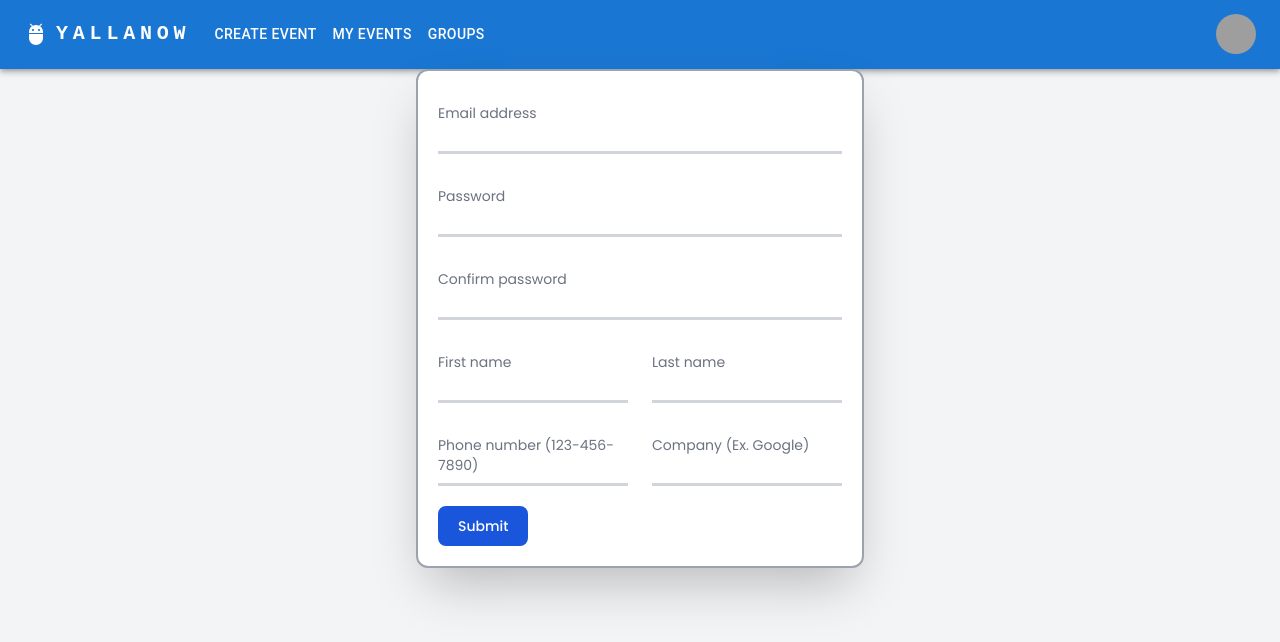
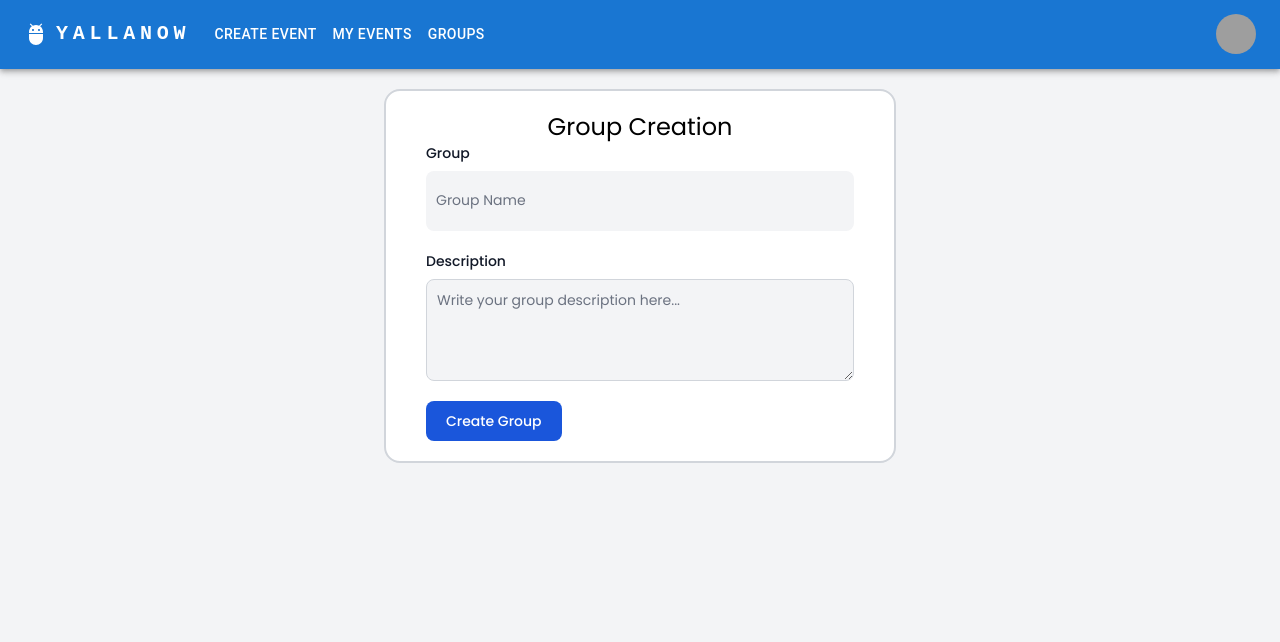
Before and after one commit to maged-elhabiby/YallaNow, a React (Create React App) app in the folder Frontend/: page /group-creation in a window 1280 px wide. Shown: the top 642 px of the page. Built offline with nearby package versions, Linux system fonts and the light colour scheme; grey boxes are pictures that could not be loaded.

Commit message:
create group form fields done

```diff
--- a/Frontend/src/components/GroupPage.js
+++ b/Frontend/src/components/GroupPage.js
@@ -61,7 +61,7 @@ function GroupPage() {
                         <div class="mx-auto">
                             {groupEvents.map((event) => (
                                 <div key={event.eventID} className="event-card bg-white mx-auto rounded-xl shadow-lg items-center space-x-4 max-w-sm p-6 mt-4 m-1"
-                                    onClick={() => navigate(`event/${event.eventID}`, { state: { event: event } })}>
+                                    onClick={() => navigate(`/event/${event.eventID}`, { state: { event: event } })}>
                                     <strong>{event.eventTitle}</strong>
                                 </div>
                             ))
--- a/Frontend/src/components/groupCreation.js
+++ b/Frontend/src/components/groupCreation.js
@@ -10,49 +10,19 @@ function groupCreation() {
     return (
         <div>
             <body class="dark:bg-gray-800 bg-gray-100 min-h-screen">
-            <Nav />
-                <div class="flex flex-col items-center">
-                    <form class="max-w-md mx-auto p-5 border-2 rounded-xl bg-white border-gray-400 shadow-2xl">
-                        <div class="relative z-0 w-full mb-5 group">
-                            <input type="email" name="floating_email" id="floating_email" class=" border-10  block py-2.5 px-0 w-full text-sm text-gray-900 bg-transparent border-gray-300  dark:text-white dark:border-gray-600 dark:focus:border-blue-500 focus:outline-none focus:ring-0 focus:border-blue-600 peer" placeholder=" " required />
-                            <label for="floating_email" class="peer-focus:font-medium absolute text-sm text-gray-500 dark:text-gray-400 duration-300 transform -translate-y-6 scale-75 top-3 -z-10 origin-[0] peer-focus:start-0 rtl:peer-focus:translate-x-1/4 rtl:peer-focus:left-auto peer-focus:text-blue-600 peer-focus:dark:text-blue-500 peer-placeholder-shown:scale-100 peer-placeholder-shown:translate-y-0 peer-focus:scale-75 peer-focus:-translate-y-6">Email address</label>
-                            <hr class="border-b-2 border-gray-300"></hr>
+                <Nav />
+                <div class="flex flex-col items-center mt-5">
+                    <form class="max-w-lg mx-auto border-2 px-10 py-5 rounded-2xl border-gray-300 bg-white w-full">
+                        <p class="text-2xl text-center">Group Creation</p>
+                        <div class="mb-5">
+                            <label for="text" class="block mb-2 text-sm font-medium text-gray-900 dark:text-white">Group</label>
+                            <input type="text" id="GroupName" class="bg-gray-100 border border-gray-300 text-gray-900 text-sm rounded-lg focus:ring-blue-500 focus:border-blue-500 block w-full p-2.5 " placeholder="Group Name" required />
                         </div>
-                        <div class="relative z-0 w-full mb-5 group">
-                            <input type="password" name="floating_password" id="floating_password" class="block py-2.5 px-0 w-full text-sm text-gray-900 bg-transparent border-0 border-b-2 border-gray-300 appearance-none dark:text-white dark:border-gray-600 dark:focus:border-blue-500 focus:outline-none focus:ring-0 focus:border-blue-600 peer" placeholder=" " required />
-                            <label for="floating_password" class="peer-focus:font-medium absolute text-sm text-gray-500 dark:text-gray-400 duration-300 transform -translate-y-6 scale-75 top-3 -z-10 origin-[0] peer-focus:start-0 rtl:peer-focus:translate-x-1/4 peer-focus:text-blue-600 peer-focus:dark:text-blue-500 peer-placeholder-shown:scale-100 peer-placeholder-shown:translate-y-0 peer-focus:scale-75 peer-focus:-translate-y-6">Password</label>
-                            <hr class="border-b-2 border-gray-300"></hr>
+                        <div class="mb-5">
+                            <label for="message" class="block mb-2 text-sm font-medium text-gray-900 dark:text-white">Description</label>
+                            <textarea id="message" rows="4" class="block p-2.5 w-full text-sm text-gray-900 bg-gray-100 rounded-lg border-1 border-gray-300 focus:ring-blue-500 focus:border-blue-500 " placeholder="Write your group description here..."></textarea>
                         </div>
-                        <div class="relative z-0 w-full mb-5 group">
-                            <input type="password" name="repeat_password" id="floating_repeat_password" class="block py-2.5 px-0 w-full text-sm text-gray-900 bg-transparent border-0 border-b-2 border-gray-300 appearance-none dark:text-white dark:border-gray-600 dark:focus:border-blue-500 focus:outline-none focus:ring-0 focus:border-blue-600 peer" placeholder=" " required />
-                            <label for="floating_repeat_password" class="peer-focus:font-medium absolute text-sm text-gray-500 dark:text-gray-400 duration-300 transform -translate-y-6 scale-75 top-3 -z-10 origin-[0] peer-focus:start-0 rtl:peer-focus:translate-x-1/4 peer-focus:text-blue-600 peer-focus:dark:text-blue-500 peer-placeholder-shown:scale-100 peer-placeholder-shown:translate-y-0 peer-focus:scale-75 peer-focus:-translate-y-6">Confirm password</label>
-                            <hr class="border-b-2 border-gray-300"></hr>
-                        </div>
-                        <div class="grid md:grid-cols-2 md:gap-6">
-                            <div class="relative z-0 w-full mb-5 group">
-                                <input type="text" name="floating_first_name" id="floating_first_name" class="block py-2.5 px-0 w-full text-sm text-gray-900 bg-transparent border-0 border-b-2 border-gray-300 appearance-none dark:text-white dark:border-gray-600 dark:focus:border-blue-500 focus:outline-none focus:ring-0 focus:border-blue-600 peer" placeholder=" " required />
-                                <label for="floating_first_name" class="peer-focus:font-medium absolute text-sm text-gray-500 dark:text-gray-400 duration-300 transform -translate-y-6 scale-75 top-3 -z-10 origin-[0] peer-focus:start-0 rtl:peer-focus:translate-x-1/4 peer-focus:text-blue-600 peer-focus:dark:text-blue-500 peer-placeholder-shown:scale-100 peer-placeholder-shown:translate-y-0 peer-focus:scale-75 peer-focus:-translate-y-6">First name</label>
-                                <hr class="border-b-2 border-gray-300"></hr>
-                            </div>
-                            <div class="relative z-0 w-full mb-5 group">
-                                <input type="text" name="floating_last_name" id="floating_last_name" class="block py-2.5 px-0 w-full text-sm text-gray-900 bg-transparent border-0 border-b-2 border-gray-300 appearance-none dark:text-white dark:border-gray-600 dark:focus:border-blue-500 focus:outline-none focus:ring-0 focus:border-blue-600 peer" placeholder=" " required />
-                                <label for="floating_last_name" class="peer-focus:font-medium absolute text-sm text-gray-500 dark:text-gray-400 duration-300 transform -translate-y-6 scale-75 top-3 -z-10 origin-[0] peer-focus:start-0 rtl:peer-focus:translate-x-1/4 peer-focus:text-blue-600 peer-focus:dark:text-blue-500 peer-placeholder-shown:scale-100 peer-placeholder-shown:translate-y-0 peer-focus:scale-75 peer-focus:-translate-y-6">Last name</label>
-                                <hr class="border-b-2 border-gray-300"></hr>
-                            </div>
-                        </div>
-                        <div class="grid md:grid-cols-2 md:gap-6">
-                            <div class="relative z-0 w-full mb-5 group">
-                                <input type="tel" pattern="[0-9]{3}-[0-9]{3}-[0-9]{4}" name="floating_phone" id="floating_phone" class="block py-2.5 px-0 w-full text-sm text-gray-900 bg-transparent border-0 border-b-2 border-gray-300 appearance-none dark:text-white dark:border-gray-600 dark:focus:border-blue-500 focus:outline-none focus:ring-0 focus:border-blue-600 peer" placeholder=" " required />
-                                <label for="floating_phone" class="peer-focus:font-medium absolute text-sm text-gray-500 dark:text-gray-400 duration-300 transform -translate-y-6 scale-75 top-3 -z-10 origin-[0] peer-focus:start-0 rtl:peer-focus:translate-x-1/4 peer-focus:text-blue-600 peer-focus:dark:text-blue-500 peer-placeholder-shown:scale-100 peer-placeholder-shown:translate-y-0 peer-focus:scale-75 peer-focus:-translate-y-6">Phone number (123-456-7890)</label>
-                                <hr class="border-b-2 border-gray-300"></hr>
-                            </div>
-                            <div class="relative z-0 w-full mb-5 group">
-                                <input type="text" name="floating_company" id="floating_company" class="block py-2.5 px-0 w-full text-sm text-gray-900 bg-transparent border-0 border-b-2 border-gray-300 appearance-none dark:text-white dark:border-gray-600 dark:focus:border-blue-500 focus:outline-none focus:ring-0 focus:border-blue-600 peer" placeholder=" " required />
-                                <label for="floating_company" class="peer-focus:font-medium absolute text-sm text-gray-500 dark:text-gray-400 duration-300 transform -translate-y-6 scale-75 top-3 -z-10 origin-[0] peer-focus:start-0 rtl:peer-focus:translate-x-1/4 peer-focus:text-blue-600 peer-focus:dark:text-blue-500 peer-placeholder-shown:scale-100 peer-placeholder-shown:translate-y-0 peer-focus:scale-75 peer-focus:-translate-y-6">Company (Ex. Google)</label>
-                                <hr class="border-b-2 border-gray-300"></hr>
-                            </div>
-                        </div>
-                        <button type="submit" class="text-white bg-blue-700 hover:bg-blue-800 focus:ring-4 focus:outline-none focus:ring-blue-300 font-medium rounded-lg text-sm w-full sm:w-auto px-5 py-2.5 text-center dark:bg-blue-600 dark:hover:bg-blue-700 dark:focus:ring-blue-800">Submit</button>
+                        <button type="submit" class="text-white bg-blue-700 hover:bg-blue-800 focus:ring-4 focus:outline-none focus:ring-blue-300 font-medium rounded-lg text-sm w-full sm:w-auto px-5 py-2.5 text-center dark:bg-blue-600 dark:hover:bg-blue-700 dark:focus:ring-blue-800">Create Group</button>
                     </form>
                 </div>
             </body>
--- a/Frontend/src/components/nav.js
+++ b/Frontend/src/components/nav.js
@@ -46,7 +46,7 @@ const navigate = useNavigate();
         path = '/createevent';
         break;
       case 'Groups':
-        path = '/groups';
+        path = '/group-creation';
         break;
       // Add more cases as needed for other pages
       default:
```
